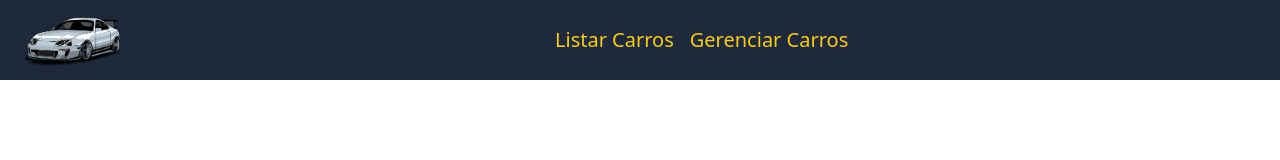
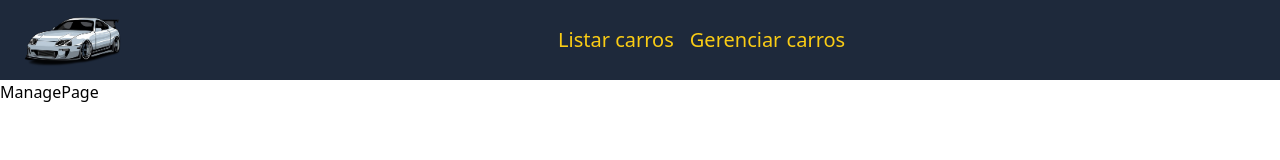
Before and after one commit to eduardo-victor/frontend-cardealership, a React (Vite) app: page /manage-cars in a window 1280 px wide. Shown: the top 160 px of the page. Built offline with nearby package versions, Linux system fonts and the light colour scheme.

Commit message:
added routes

```diff
--- a/package.json
+++ b/package.json
@@ -10,7 +10,8 @@
   },
   "dependencies": {
     "react": "^18.2.0",
-    "react-dom": "^18.2.0"
+    "react-dom": "^18.2.0",
+    "react-router-dom": "^6.4.2"
   },
   "devDependencies": {
     "@types/react": "^18.0.17",
--- a/src/App.jsx
+++ b/src/App.jsx
@@ -1,10 +1,11 @@
 import Navbar from "./components/Navbar"
+import { MainPage } from "./pages/MainPage"
 
 function App() {
 
   return (
     <>
-    <Navbar/>
+    <MainPage/>
     </>
   )
 }
--- /dev/null
+++ b/src/Routes.jsx
@@ -0,0 +1,14 @@
+import { BrowserRouter, Route, Routes } from "react-router-dom"
+import App from "./App"
+import PageList from "./pages/ListPage"
+import { ManagePage } from "./pages/ManagePage"
+
+export const MyRoutes = () => {
+    return(
+        <Routes>
+            <Route path="/" element={<App/>}/>
+            <Route path="/list-cars" element={<PageList/>}/>
+            <Route path="/manage-cars" element={<ManagePage/>}/>
+        </Routes>
+    )
+}
--- a/src/components/Navbar.jsx
+++ b/src/components/Navbar.jsx
@@ -1,3 +1,4 @@
+import { Link } from 'react-router-dom';
 import React from 'react'
 import Logo from '../assets/supra.png'
 
@@ -5,15 +6,17 @@ const Navbar = () => {
   return (
     <div className='flex bg-slate-800 w-screen h-[80px]'>
         <div className='flex justify-center ml-5'>
-            <img src={Logo} alt="supra-logo" className='' />
+            <Link to="/" className='flex justify-center'><img src={Logo} alt="supra-logo"/></Link>
         </div>
         <div className='flex justify-center items-center w-screen'>
             <ul className='flex space-x-4 items-center justify-center text-yellow-400 text-xl '>
-                <li className='hover:text-orange-500 cursor-pointer'>Listar Carros</li>
-                <li className='hover:text-orange-500 cursor-pointer'>Gerenciar Carros</li>
+                <Link to="/list-cars" className='hover:text-orange-500 cursor-pointer'>Listar carros</Link>
+                <Link to="/manage-cars" className='hover:text-orange-500 cursor-pointer'>Gerenciar carros</Link>
+
             </ul>
         </div>
     </div>
+
   )
 }
 
--- a/src/main.jsx
+++ b/src/main.jsx
@@ -1,10 +1,11 @@
 import React from 'react'
 import ReactDOM from 'react-dom/client'
-import App from './App'
+import { BrowserRouter } from 'react-router-dom'
+import { MyRoutes } from './Routes'
 import './index.css'
 
 ReactDOM.createRoot(document.getElementById('root')).render(
-  <React.StrictMode>
-    <App />
-  </React.StrictMode>
+  <BrowserRouter>
+    <MyRoutes/>
+  </BrowserRouter>
 )
--- /dev/null
+++ b/src/pages/ListPage.jsx
@@ -0,0 +1,13 @@
+import React from 'react'
+import Navbar from '../components/Navbar'
+
+const PageList = () => {
+  return (
+    <>
+        <Navbar/>
+        <div>ListPage</div>
+    </>
+  )
+}
+
+export default PageList
--- /dev/null
+++ b/src/pages/MainPage.jsx
@@ -0,0 +1,11 @@
+import React from 'react'
+import Navbar from '../components/Navbar'
+
+export const MainPage = () => {
+  return (
+    <>
+    <Navbar />
+        <div>MainPage</div>
+    </>
+  )
+}
--- /dev/null
+++ b/src/pages/ManagePage.jsx
@@ -0,0 +1,11 @@
+import React from 'react'
+import Navbar from '../components/Navbar'
+
+export const ManagePage = () => {
+  return (
+    <>
+    <Navbar/>
+    <div>ManagePage</div>
+    </>
+  )
+}
```
Also changed, not shown: 1 other file (tests, documents, lock files or other folders).
